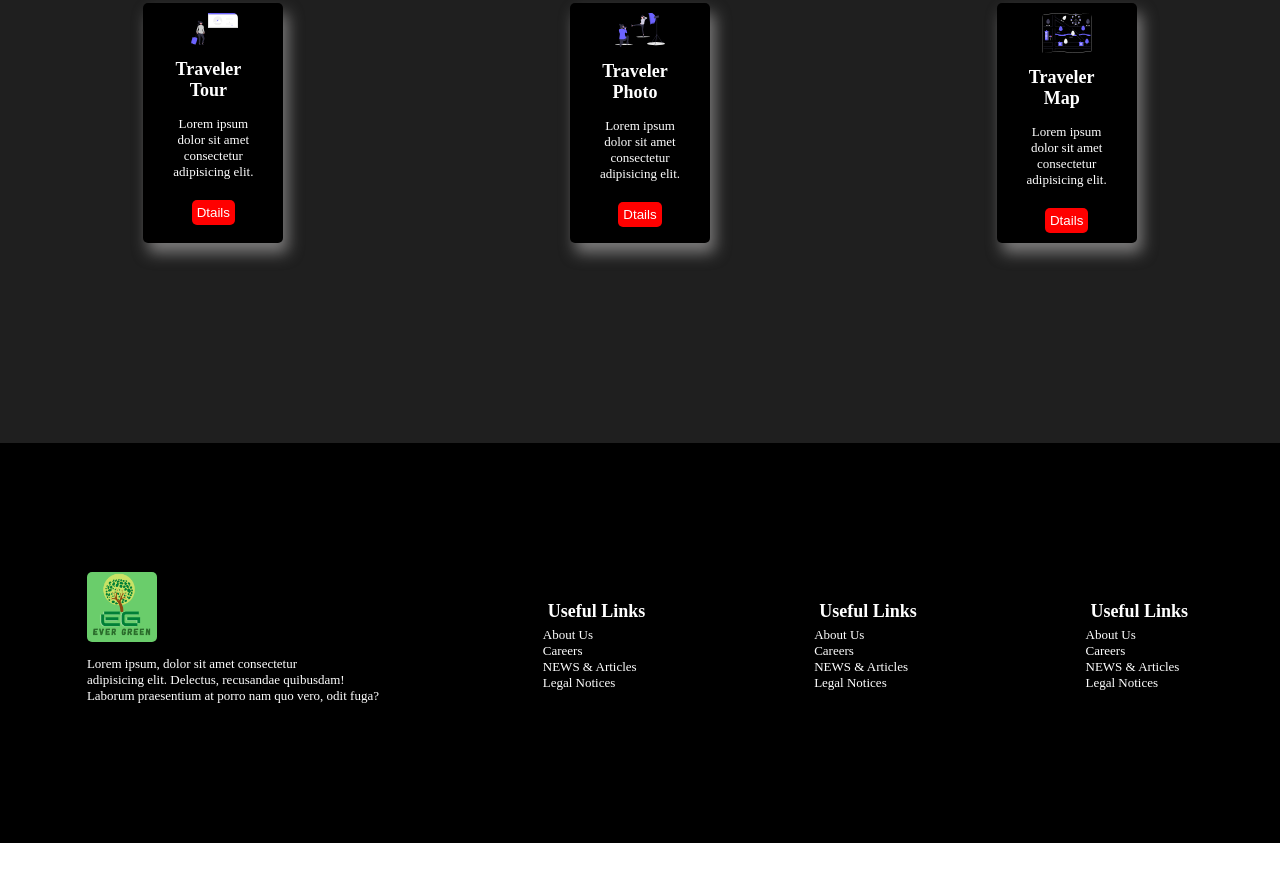
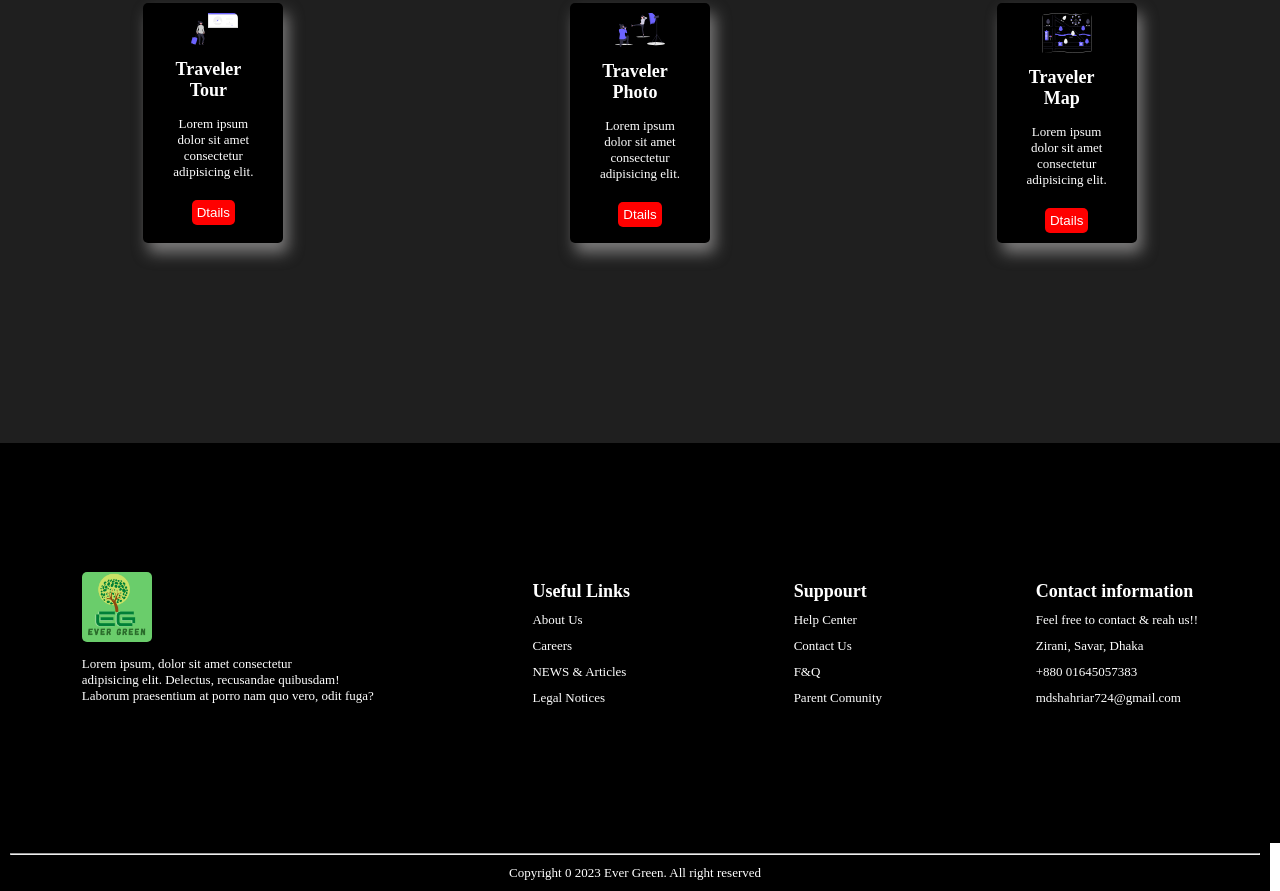
Before and after one commit to Md-Shahriar724/design-dot-io, a plain HTML site: page index.html in a window 1280 px wide. Shown: the part 1565-2456 px from the top of the page. Before the commit the page ends 2408 px from the top, so only its background shows below. Drawn offline with Linux system fonts and the light colour scheme.

Commit message:
last update

```diff
--- a/index.html
+++ b/index.html
@@ -5,7 +5,8 @@
     <meta charset="UTF-8">
     <meta http-equiv="X-UA-Compatible" content="IE=edge">
     <meta name="viewport" content="width=device-width, initial-scale=1.0">
-    <title>Design</title>
+    <title>Traveler's</title>
+    <link rel="icon" type="image/x-icon" href="logo/green.jpg.png">
     <link rel="stylesheet" href="style.css">
 </head>
 
@@ -34,7 +35,7 @@
                     <h1>WELCOME TO MY<br> TRAVEL BLOG</h1>
                     <P>Lorem, ipsum dolor sit amet consectetur adipisicing<br> elit. Corporis vel</P>
 
-                    <button class="btn">Explore more</button>
+                    <button class="btn"><a href="https://www.youtube.com/"> Explore more</a></button>
 
                 </div>
 
@@ -104,6 +105,7 @@
         <!-- foooter section start here -->
         <footer>
             <div class="foot-container">
+
                 <div>
                     <img class="footer-logo" src="logo/green.jpg.png" alt="">
                     <p class="blog">Lorem ipsum, dolor sit amet consectetur <br>adipisicing elit. Delectus, recusandae
@@ -119,20 +121,26 @@
                 </div>
                 <!-- second footer -->
                 <div>
-                    <h2 class="title">Useful Links</h2>
-                    <li class="list-item">About Us</li>
-                    <li class="list-item"> Careers</li>
-                    <li class="list-item">NEWS & Articles</li>
-                    <li class="list-item">Legal Notices</li>
+                    <h2 class="title">Suppourt</h2>
+                    <li class="list-item">Help Center</li>
+                    <li class="list-item">Contact Us</li>
+                    <li class="list-item">F&Q</li>
+                    <li class="list-item">Parent Comunity</li>
                 </div>
                 <!-- third footer -->
                 <div>
-                    <h2 class="title">Useful Links</h2>
-                    <li class="list-item">About Us</li>
-                    <li class="list-item"> Careers</li>
-                    <li class="list-item">NEWS & Articles</li>
-                    <li class="list-item">Legal Notices</li>
+                    <h2 class="title">Contact information</h2>
+                    <li class="list-item">Feel free to contact & reah us!!</li>
+                    <li class="list-item"> Zirani, Savar, Dhaka</li>
+                    <li class="list-item">+880 01645057383</li>
+                    <li class="list-item">mdshahriar724@gmail.com</li>
+
                 </div>
+
+            </div>
+            <div class="copy">
+                <hr class="hr" />
+                Copyright 0 2023 Ever Green. All right reserved
             </div>
         </footer>
 
--- a/style.css
+++ b/style.css
@@ -122,6 +122,7 @@
     font-size: small;
     list-style: none;
     color: white;
+    padding: 5px;
 }
 .foot-container{
     background-color:black;
@@ -136,3 +137,14 @@
     border-radius: 5px;
     margin-left: 10px ;
 }
+.copy{
+    background-color: black;
+    color: white;
+    text-align: center;
+    margin-right: 10px;
+    padding: 10px;
+    font-size: small;
+}
+.hr{
+    margin-bottom: 10px ;
+}
```
